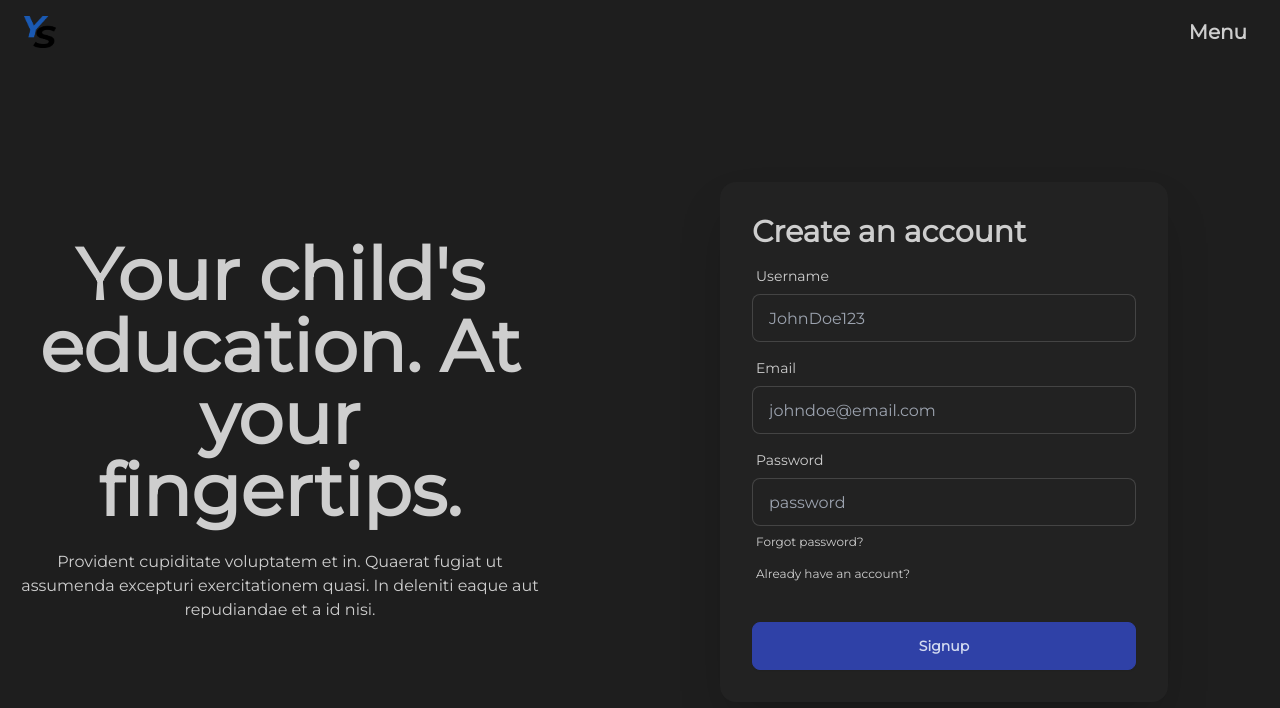
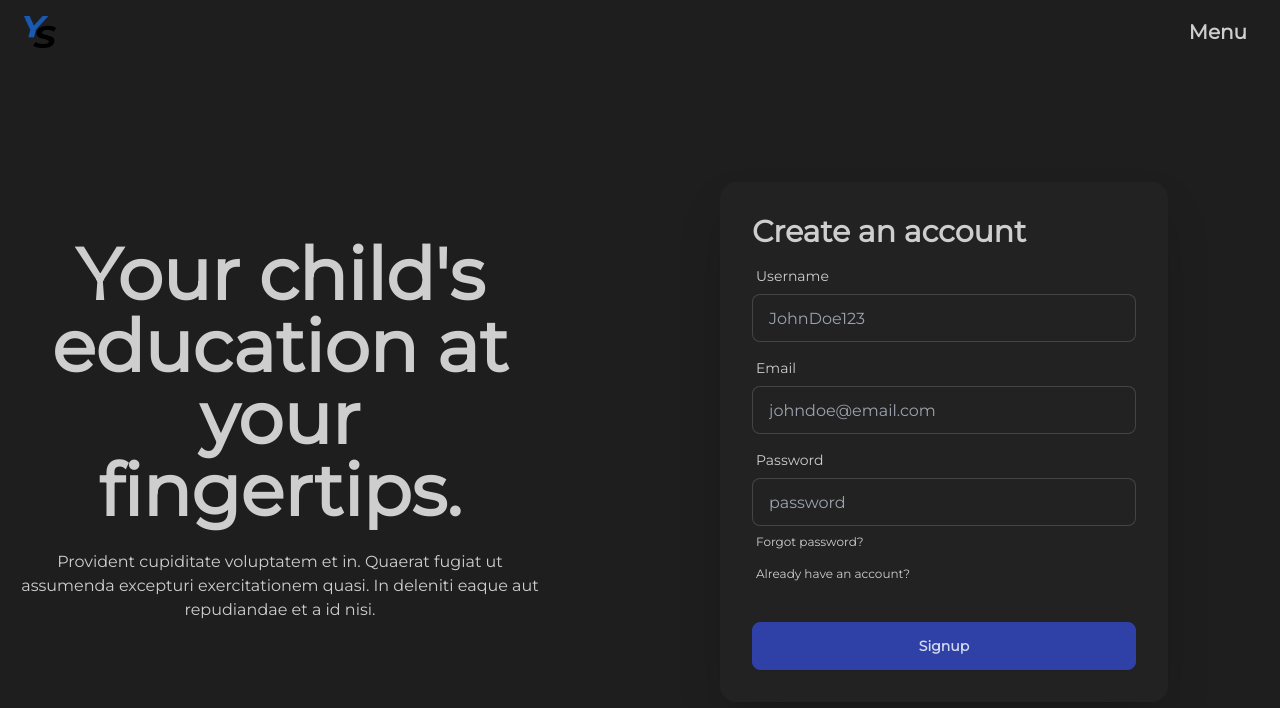
Before and after one commit to AndrewCMonson/your-schools, a React (Vite) app in the folder frontend/: page /signup in a window 1280 px wide. Shown: the top 708 px of the page. Built offline with nearby package versions, Linux system fonts and the light colour scheme.

Commit message:
updated all frontend index files to export properly

```diff
--- a/frontend/src/components/index.tsx
+++ b/frontend/src/components/index.tsx
@@ -1,23 +1,10 @@
-import { Footer } from "./Footer";
-import { GoogleMap } from "./Map";
-import { NavBar } from "./NavBar";
-import { NavButton } from "./NavButton";
-import { PageTitle } from "./PageTitle";
-import { Rating } from "./Rating";
-import { School } from "./School";
-import { Skeleton } from "./Skeleton";
-import { SearchBar } from "./SearchBar";
-import { LocationButton } from "./LocationButton";
-
-export {
-  Footer,
-  GoogleMap,
-  NavBar,
-  NavButton,
-  PageTitle,
-  Rating,
-  School,
-  Skeleton,
-  SearchBar,
-  LocationButton,
-};
+export { Footer } from "./Footer";
+export { GoogleMap } from "./Map";
+export { NavBar } from "./NavBar";
+export { NavButton } from "./NavButton";
+export { PageTitle } from "./PageTitle";
+export { Rating } from "./Rating";
+export { School } from "./School";
+export { Skeleton } from "./Skeleton";
+export { SearchBar } from "./SearchBar";
+export { LocationButton } from "./LocationButton";
--- a/frontend/src/hooks/index.ts
+++ b/frontend/src/hooks/index.ts
@@ -1,6 +1,4 @@
-import { useGetMe } from "./useGetMe";
-import { useGetSchool } from "./useGetSchool";
-import { useGetSchools } from "./useGetSchools";
-import { useSortedFavorites } from "./useSortedFavorites";
-
-export { useGetMe, useGetSchool, useGetSchools, useSortedFavorites };
+export { useGetMe } from "./useGetMe";
+export { useGetSchool } from "./useGetSchool";
+export { useGetSchools } from "./useGetSchools";
+export { useSortedFavorites } from "./useSortedFavorites";
--- a/frontend/src/screens/SignUpScreen.tsx
+++ b/frontend/src/screens/SignUpScreen.tsx
@@ -31,7 +31,7 @@ export const SignupScreen = (): ReactElement => {
           <div className="hero-content text-center mb-24 lg:mb-0">
             <div className="max-w-md md:max-w-xl">
               <h1 className="font-bold text-5xl  md:text-6xl xl:text-7xl ">
-                Your child&apos;s education. At your fingertips.
+                Your child&apos;s education at your fingertips.
               </h1>
               <p className="py-6">
                 Provident cupiditate voluptatem et in. Quaerat fugiat ut
--- a/frontend/src/screens/index.tsx
+++ b/frontend/src/screens/index.tsx
@@ -1,19 +1,8 @@
-import { FourOhFourScreen } from "./FourOhFourScreen";
-import { FavoritesScreen } from "./FavoritesScreen";
-import { LoadingScreen } from "./LoadingScreen";
-import { HomeScreen } from "./HomeScreen";
-import { SchoolScreen } from "./SchoolScreen";
-import { LoginScreen } from "./LoginScreen";
-import { SchoolsScreen } from "./SchoolsScreen";
-import { SignupScreen } from "./SignUpScreen";
-
-export {
-  FourOhFourScreen,
-  FavoritesScreen,
-  LoadingScreen,
-  HomeScreen,
-  SchoolScreen,
-  LoginScreen,
-  SchoolsScreen,
-  SignupScreen,
-};
+export { FourOhFourScreen } from "./FourOhFourScreen";
+export { FavoritesScreen } from "./FavoritesScreen";
+export { LoadingScreen } from "./LoadingScreen";
+export { HomeScreen } from "./HomeScreen";
+export { SchoolScreen } from "./SchoolScreen";
+export { LoginScreen } from "./LoginScreen";
+export { SchoolsScreen } from "./SchoolsScreen";
+export { SignupScreen } from "./SignUpScreen";
--- a/frontend/src/stores/index.ts
+++ b/frontend/src/stores/index.ts
@@ -0,0 +1 @@
+export { useSessionStore } from "./session";
--- a/frontend/src/utils/Graphql/index.ts
+++ b/frontend/src/utils/Graphql/index.ts
@@ -1,19 +1,8 @@
-import {
+export {
   ADD_FAVORITE,
   ADD_USER,
   LOGIN_USER,
   LOGOUT,
   REMOVE_FAVORITE,
 } from "./mutations";
-import { GET_ME, GET_SCHOOLS, GET_SCHOOL } from "./queries";
-
-export {
-  ADD_FAVORITE,
-  ADD_USER,
-  GET_ME,
-  GET_SCHOOLS,
-  GET_SCHOOL,
-  LOGIN_USER,
-  LOGOUT,
-  REMOVE_FAVORITE,
-};
+export { GET_ME, GET_SCHOOLS, GET_SCHOOL } from "./queries";
```
